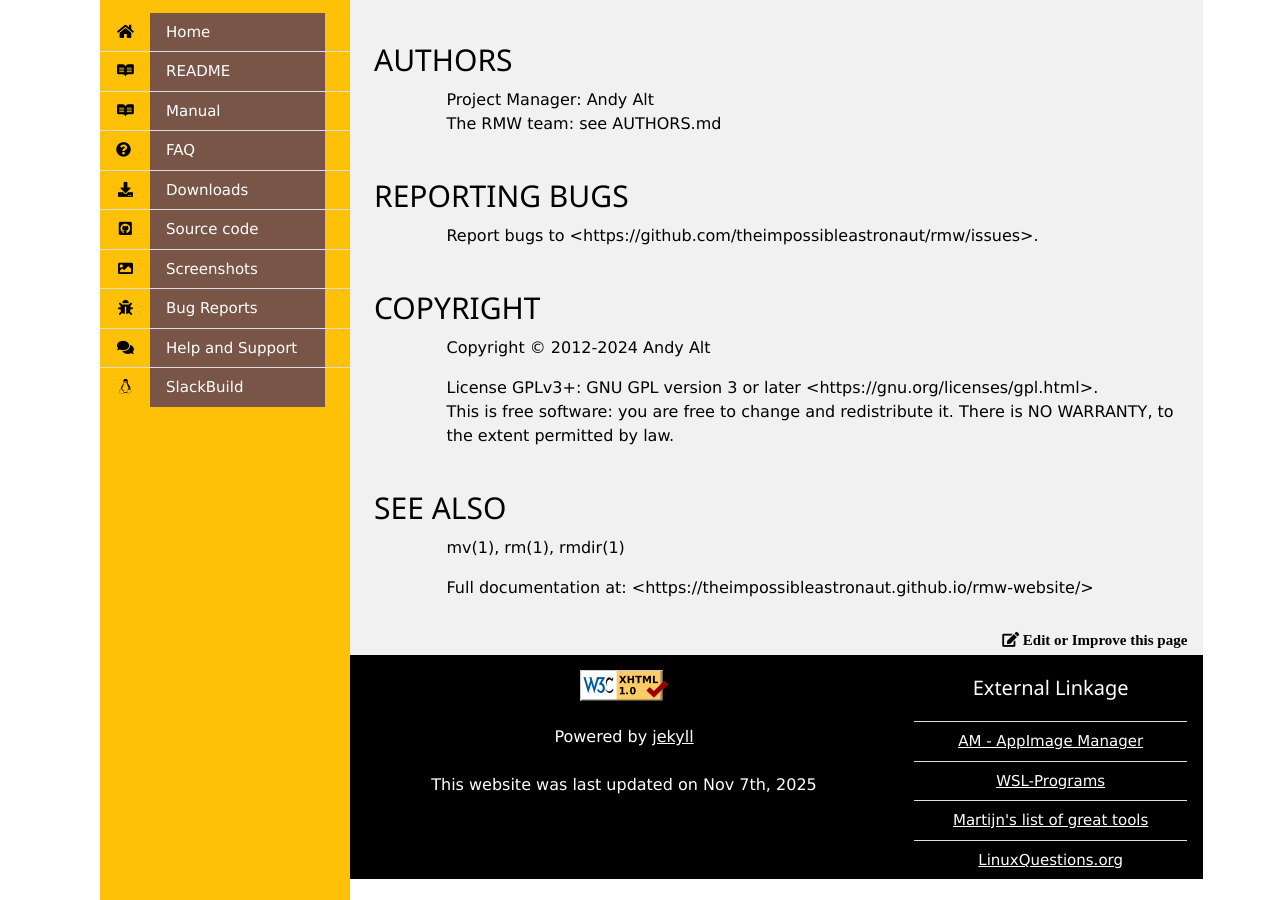
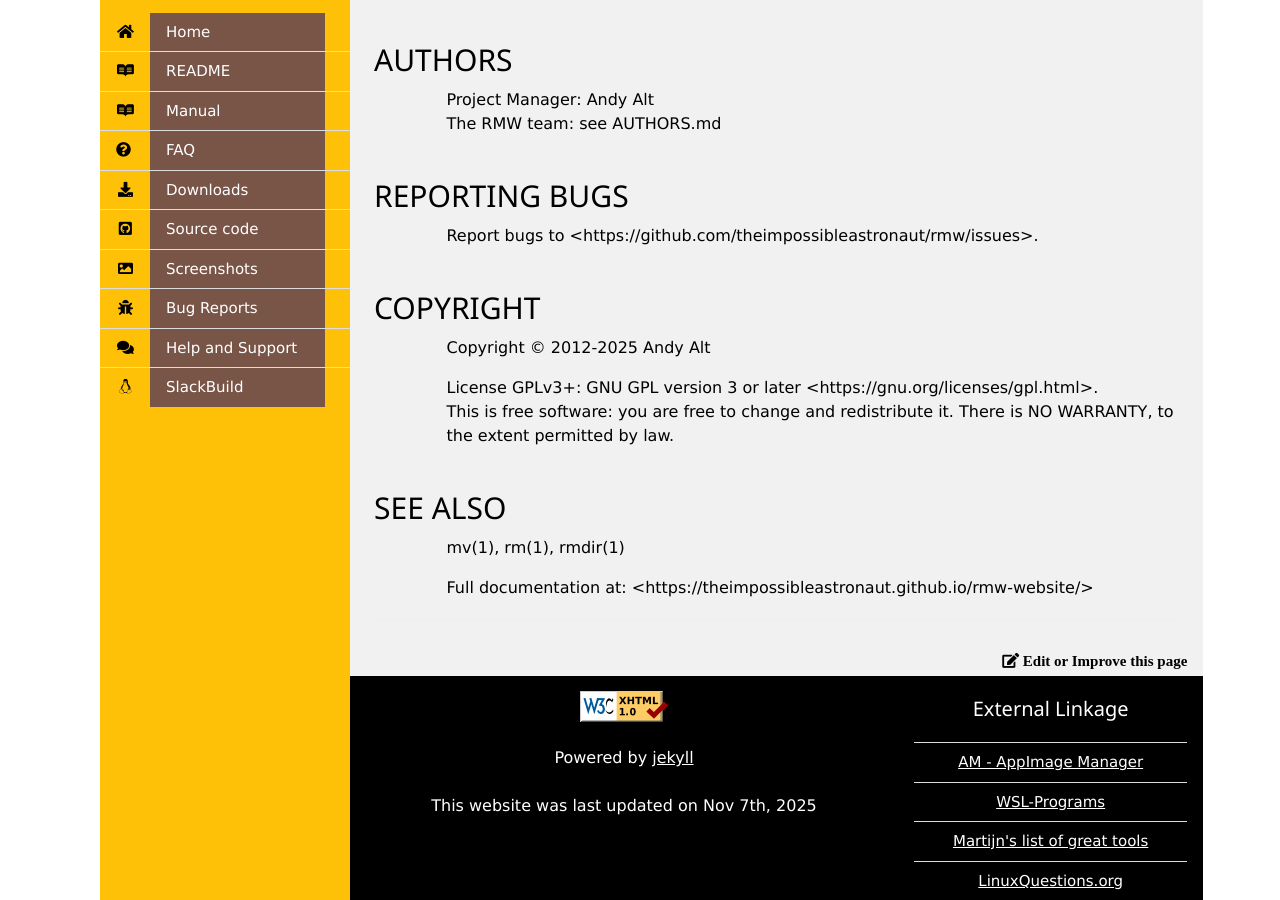
Before and after one commit to theimpossibleastronaut/rmw-website, a Jekyll site: the page built from rmw_man.html, in a window 1280 px wide and 900 px high, scrolled down 5426 px. Built offline with Jekyll 4.4.1, drawn with Linux system fonts in a browser that asks for light colours.

Commit message:
Update man page for v0.9.4

```diff
--- a/rmw_man.html
+++ b/rmw_man.html
@@ -3,7 +3,7 @@ title: rmw manual
 layout: default
 ---
 <!-- Creator     : groff version 1.23.0 -->
-<!-- CreationDate: Thu Nov  7 04:39:47 2024 -->
+<!-- CreationDate: Fri Nov  7 03:35:39 2025 -->
 <a href="#NAME">NAME</a><br>
 <a href="#SYNOPSIS">SYNOPSIS</a><br>
 <a href="#DESCRIPTION">DESCRIPTION</a><br>
@@ -396,7 +396,7 @@ The RMW team: see AUTHORS.md</p>
 
 
 <p style="margin-left:9%; margin-top: 1em">Copyright &copy;
-2012-2024 Andy Alt</p>
+2012-2025 Andy Alt</p>
 
 <p style="margin-left:9%; margin-top: 1em">License GPLv3+:
 GNU GPL version 3 or later
@@ -416,3 +416,4 @@ rmdir(1)</p>
 <p style="margin-left:9%; margin-top: 1em">Full
 documentation at:
 &lt;https://theimpossibleastronaut.github.io/rmw-website/&gt;</p>
+<hr>
```
